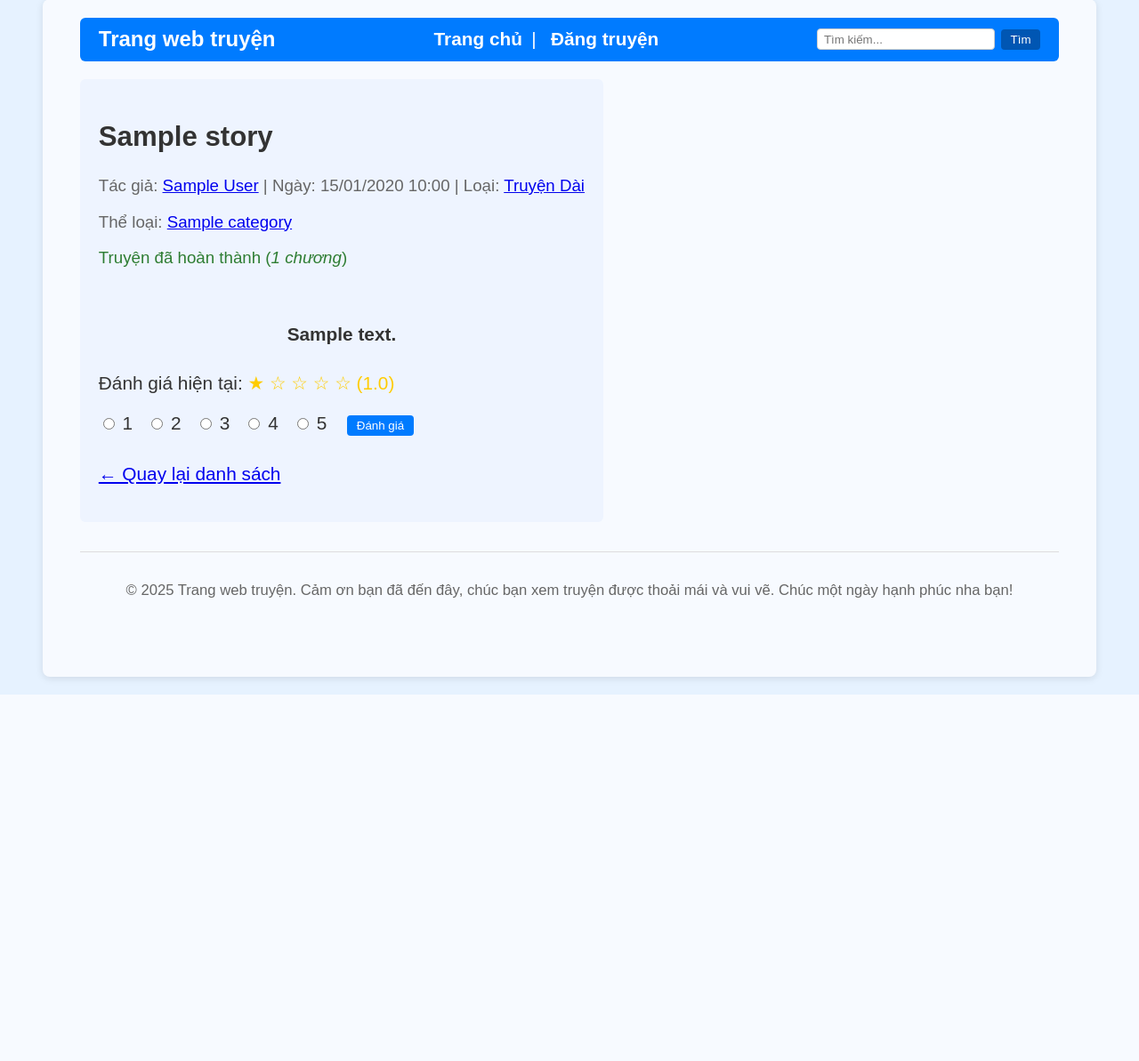
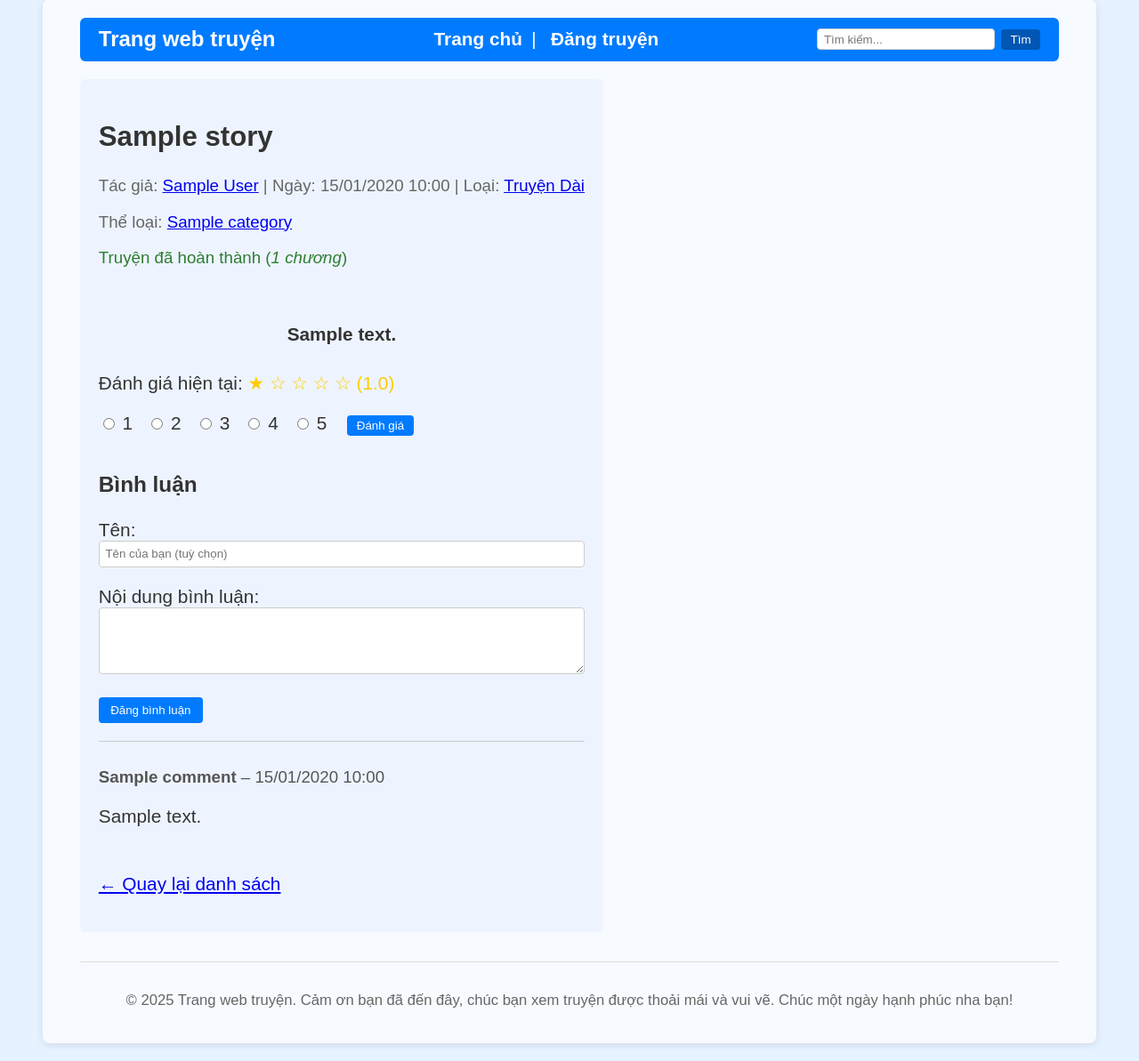
Before and after one commit to tranhiepvn/story-site-flask, a Flask app: page /story/1 in a window 1280 px wide. Shown: the part 21-1214 px from the top of the page at 89% size. Before the commit the page ends 802 px from the top, so only its background shows below. Run offline with Flask 3, Linux system fonts and the light colour scheme; tables that the repository leaves empty hold one stand-in row (values such as "Sample post"); parts of the project's set-up code (start-up, migrations or seed data) failed here and were passed over.

Commit message:
Thêm chức năng bình luận

```diff
--- a/src/app.py
+++ b/src/app.py
@@ -25,6 +25,8 @@ import re
 from datetime import datetime
 import json
 import io
+import smtplib
+from email.message import EmailMessage
 
 from flask import Flask, render_template, request, redirect, url_for, session, send_file, flash
 from flask_sqlalchemy import SQLAlchemy
@@ -161,6 +163,29 @@ class Part(db.Model):
         return f"<Part {self.part_number} of Story {self.story_id}>"
 
 
+# Bảng lưu bình luận cho truyện.
+class Comment(db.Model):
+    """Mô hình lưu trữ bình luận của người đọc.
+
+    Mỗi bình luận gắn với một truyện (story_id) và lưu đường dẫn (url) của trang
+    chương mà người dùng đăng bình luận. Ngoài ra còn lưu tên, email của
+    người bình luận để hiển thị và gửi thông báo khi có bình luận mới.
+    """
+    __tablename__ = "comments"
+    id = db.Column(db.Integer, primary_key=True)
+    story_id = db.Column(db.Integer, db.ForeignKey("stories.id"), nullable=False)
+    url = db.Column(db.String(1024), nullable=False)
+    name = db.Column(db.String(100), nullable=True)
+    email = db.Column(db.String(255), nullable=True)
+    content = db.Column(db.Text, nullable=False)
+    created_at = db.Column(db.DateTime, default=datetime.utcnow)
+
+    story = db.relationship("Story", backref=db.backref("comments", lazy=True))
+
+    def __repr__(self) -> str:
+        return f"<Comment {self.id} on Story {self.story_id}>"
+
+
 # Khi module được import (dù bởi flask CLI hay chạy trực tiếp),
 # đảm bảo rằng các bảng trong SQLite được tạo. Thực hiện trong
 # app context để tránh lỗi "no such table" khi truy cập lần đầu.
@@ -202,6 +227,94 @@ def create_tables() -> None:
     """
     with app.app_context():
         db.create_all()
+
+
+# ------------------ Comment handling and notification ------------------
+
+def send_comment_notification(recipients: list[str], story: Story, comment_url: str) -> bool:
+    """Gửi email thông báo tới danh sách người nhận khi có bình luận mới.
+
+    Trả về True nếu gửi thành công, False nếu không gửi được. Hàm sẽ đọc các
+    cấu hình SMTP từ biến môi trường:
+      * SMTP_SERVER (mặc định smtp.gmail.com)
+      * SMTP_PORT (mặc định 587)
+      * SMTP_USERNAME
+      * SMTP_PASSWORD
+      * EMAIL_FROM_NAME (tên hiển thị, mặc định "Webdoctruyen Admin")
+      * EMAIL_FROM_ADDR (địa chỉ email hiển thị, mặc định "admin@webdoctruyen.org")
+
+    Mặc định, nếu không đặt SMTP_USERNAME hoặc SMTP_PASSWORD thì hàm trả về
+    False và không gửi email. Nếu gửi thất bại (ngoại lệ), hàm cũng trả về
+    False. Người gọi có thể dựa vào kết quả này để hiển thị thông báo cho
+    người dùng.
+    """
+    # Không có người nhận thì không cần gửi
+    if not recipients:
+        return False
+    smtp_server = os.environ.get("SMTP_SERVER", "smtp.gmail.com")
+    smtp_port = int(os.environ.get("SMTP_PORT", 587))
+    smtp_username = os.environ.get("SMTP_USERNAME")
+    smtp_password = os.environ.get("SMTP_PASSWORD")
+    if not smtp_username or not smtp_password:
+        return False
+    from_name = os.environ.get("EMAIL_FROM_NAME", "Webdoctruyen Admin")
+    from_addr = os.environ.get("EMAIL_FROM_ADDR", "admin@webdoctruyen.org")
+    # Tạo nội dung email
+    subject = f"Có bình luận mới cho truyện '{story.title}'"
+    body = (
+        "Xin chào,\n\n"
+        "Có người vừa bình luận một truyện mà bạn đã theo dõi. "
+        f"Bạn có thể xem bình luận và trả lời tại: {comment_url}\n\n"
+        f"Truyện: {story.title}\n"
+        "Cảm ơn bạn đã quan tâm tới webdoctruyen.org."
+    )
+    msg = EmailMessage()
+    msg["Subject"] = subject
+    msg["From"] = f"{from_name} <{from_addr}>"
+    msg["To"] = ", ".join(recipients)
+    msg.set_content(body)
+    try:
+        with smtplib.SMTP(smtp_server, smtp_port) as server:
+            server.starttls()
+            server.login(smtp_username, smtp_password)
+            server.send_message(msg)
+        return True
+    except Exception:
+        return False
+
+
+@app.route("/comment/<int:story_id>", methods=["POST"])
+def post_comment(story_id: int):
+    """Xử lý việc đăng bình luận cho một truyện.
+
+    Nhận các trường ``name``, ``email``, ``content`` và ``url`` từ form. Lưu
+    bình luận vào cơ sở dữ liệu và gửi email thông báo tới những người đã
+    bình luận trước đó trên cùng truyện (trừ địa chỉ email của người vừa bình
+    luận). Sau khi xử lý xong, chuyển hướng về lại trang mà người dùng
+    bình luận. Thông báo lỗi sẽ được flash nếu nội dung rỗng.
+    """
+    story = Story.query.get_or_404(story_id)
+    name = request.form.get("name", "").strip()
+    # không sử dụng email trong phiên bản này
+    content = request.form.get("content", "").strip()
+    url = request.form.get("url", request.url)
+    if not content:
+        flash("Nội dung bình luận không được để trống.")
+        return redirect(request.referrer or url_for("story_detail", story_id=story_id))
+    comment = Comment(
+        story_id=story.id,
+        url=url,
+        name=name if name else None,
+        # Không lưu email vì tính năng thông báo đã bỏ
+        email=None,
+        content=content,
+    )
+    db.session.add(comment)
+    db.session.commit()
+    # Gửi email cho những người đã bình luận trước đó (có email và khác người hiện tại)
+    # Bỏ tính năng gửi thông báo qua email
+    flash("Bình luận đã được đăng.")
+    return redirect(url)
 
 
 @app.route("/")
@@ -289,6 +402,10 @@ def story_detail(story_id: int):
             if p.part_number == current_index:
                 current_part = p
                 break
+    # Lấy danh sách bình luận cho truyện (mới nhất lên đầu)
+    comments = Comment.query.filter_by(story_id=story.id).order_by(Comment.created_at.desc()).all()
+    # url hiện tại (bao gồm query string) để gắn vào form comment
+    current_url = request.url
     return render_template(
         "story.html",
         story=story,
@@ -296,6 +413,8 @@ def story_detail(story_id: int):
         current_index=current_index,
         total_parts=total_parts,
         parts=parts,
+        comments=comments,
+        current_url=current_url,
     )
 
 
@@ -650,6 +769,7 @@ def export_data():
     categories = Category.query.all()
     parts = Part.query.all()
     # Chuyển đổi dữ liệu sang dict
+    comments = Comment.query.all()
     data = {
         "categories": [
             {"id": c.id, "name": c.name} for c in categories
@@ -682,6 +802,18 @@ def export_data():
             }
             for p in parts
         ],
+        "comments": [
+            {
+                "id": c.id,
+                "story_id": c.story_id,
+                "url": c.url,
+                "name": c.name,
+                "email": c.email,
+                "content": c.content,
+                "created_at": c.created_at.isoformat() if c.created_at else None,
+            }
+            for c in comments
+        ],
     }
     # Chuyển đổi sang JSON và gửi file
     json_bytes = json.dumps(data, ensure_ascii=False, indent=2).encode("utf-8")
@@ -709,8 +841,9 @@ def import_data():
     except Exception:
         flash("File import không hợp lệ.")
         return redirect(url_for("upload"))
-    # Xoá toàn bộ dữ liệu cũ
+    # Xoá toàn bộ dữ liệu cũ (categories, stories, parts, comments) và các quan hệ
     db.session.execute(story_categories.delete())
+    Comment.query.delete()
     Part.query.delete()
     Story.query.delete()
     Category.query.delete()
@@ -775,6 +908,26 @@ def import_data():
         cat_ids = st.get("categories", [])
         sobj.categories = [category_objs[cid] for cid in cat_ids if cid in category_objs]
     db.session.commit()
+    # Import comments
+    for c in data.get("comments", []):
+        ts = c.get("created_at")
+        c_created = None
+        if ts:
+            try:
+                c_created = datetime.fromisoformat(ts)
+            except Exception:
+                c_created = datetime.utcnow()
+        cm = Comment(
+            id=c.get("id"),
+            story_id=c.get("story_id"),
+            url=c.get("url"),
+            name=c.get("name"),
+            email=c.get("email"),
+            content=c.get("content"),
+            created_at=c_created,
+        )
+        db.session.add(cm)
+    db.session.commit()
     # Khôi phục sequence tự tăng cho PostgreSQL
     if db.engine.dialect.name == "postgresql":
         from sqlalchemy import text
@@ -782,6 +935,7 @@ def import_data():
             conn.execute(text("SELECT setval(pg_get_serial_sequence('categories','id'), COALESCE((SELECT MAX(id) FROM categories), 1), true)"))
             conn.execute(text("SELECT setval(pg_get_serial_sequence('stories','id'), COALESCE((SELECT MAX(id) FROM stories), 1), true)"))
             conn.execute(text("SELECT setval(pg_get_serial_sequence('parts','id'), COALESCE((SELECT MAX(id) FROM parts), 1), true)"))
+            conn.execute(text("SELECT setval(pg_get_serial_sequence('comments','id'), COALESCE((SELECT MAX(id) FROM comments), 1), true)"))
     flash("Import dữ liệu thành công!")
     return redirect(url_for("upload"))
 
--- a/src/static/style.css
+++ b/src/static/style.css
@@ -156,7 +156,9 @@ form .form-group {
   margin-bottom: 1em;
 }
 
-input[type="text"], textarea {
+input[type="text"],
+input[type="email"],
+textarea {
   width: 100%;
   padding: 0.5em;
   border: 1px solid #ccc;
@@ -175,6 +177,26 @@ button {
 
 button:hover {
   background-color: #0056b3;
+}
+
+/* Bình luận */
+.comments-section {
+  margin-top: 2em;
+}
+.comment-list .comment {
+  border-top: 1px solid #ccc;
+  padding: 0.5em 0;
+}
+.comment-list .comment-meta {
+  font-size: 0.9em;
+  color: #555;
+  margin-bottom: 0.5em;
+}
+.comment-form small {
+  display: block;
+  font-size: 0.8em;
+  color: #666;
+  margin-top: 0.25em;
 }
 
 /* Thông báo flash (ví dụ như khi import dữ liệu thành công) */
--- a/src/templates/story.html
+++ b/src/templates/story.html
@@ -146,6 +146,41 @@
         </ul>
       </div>
     {% endif %}
+    {# Hiển thị khu vực bình luận sau nội dung chương và danh sách chương #}
+    <div class="comments-section">
+      <h3>Bình luận</h3>
+      <div class="comment-form">
+        <form method="post" action="{{ url_for('post_comment', story_id=story.id) }}">
+          <input type="hidden" name="url" value="{{ current_url }}">
+          <div class="form-group">
+            <label for="comment_name">Tên:</label><br>
+            <input type="text" id="comment_name" name="name" placeholder="Tên của bạn (tuỳ chọn)">
+          </div>
+          {# Bỏ trường email; chỉ thu thập tên và nội dung bình luận #}
+          <div class="form-group">
+            <label for="comment_content">Nội dung bình luận:</label><br>
+            <textarea id="comment_content" name="content" rows="4" required></textarea>
+          </div>
+          <div class="form-group">
+            <button type="submit">Đăng bình luận</button>
+          </div>
+        </form>
+      </div>
+      <div class="comment-list">
+        {% if comments %}
+          {% for cm in comments %}
+            <div class="comment">
+              <p class="comment-meta">
+                <strong>{{ cm.name or 'Ẩn danh' }}</strong> – {{ cm.created_at.strftime('%d/%m/%Y %H:%M') }}
+              </p>
+              <p class="comment-content">{{ cm.content.replace('\n', '<br>') | safe }}</p>
+            </div>
+          {% endfor %}
+        {% else %}
+          <p>Chưa có bình luận nào. Hãy là người đầu tiên bình luận!</p>
+        {% endif %}
+      </div>
+    </div>
   {% else %}
     <p><em>Chưa có nội dung cho truyện này.</em></p>
   {% endif %}
```
